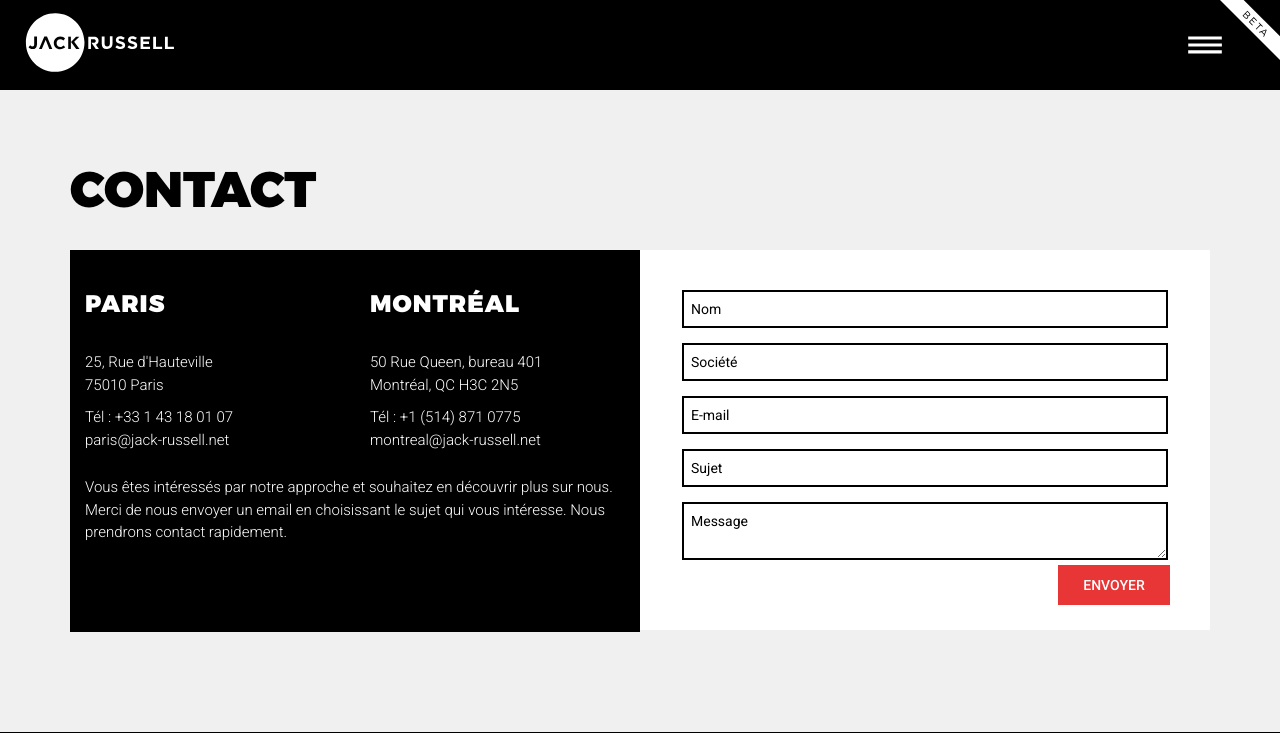
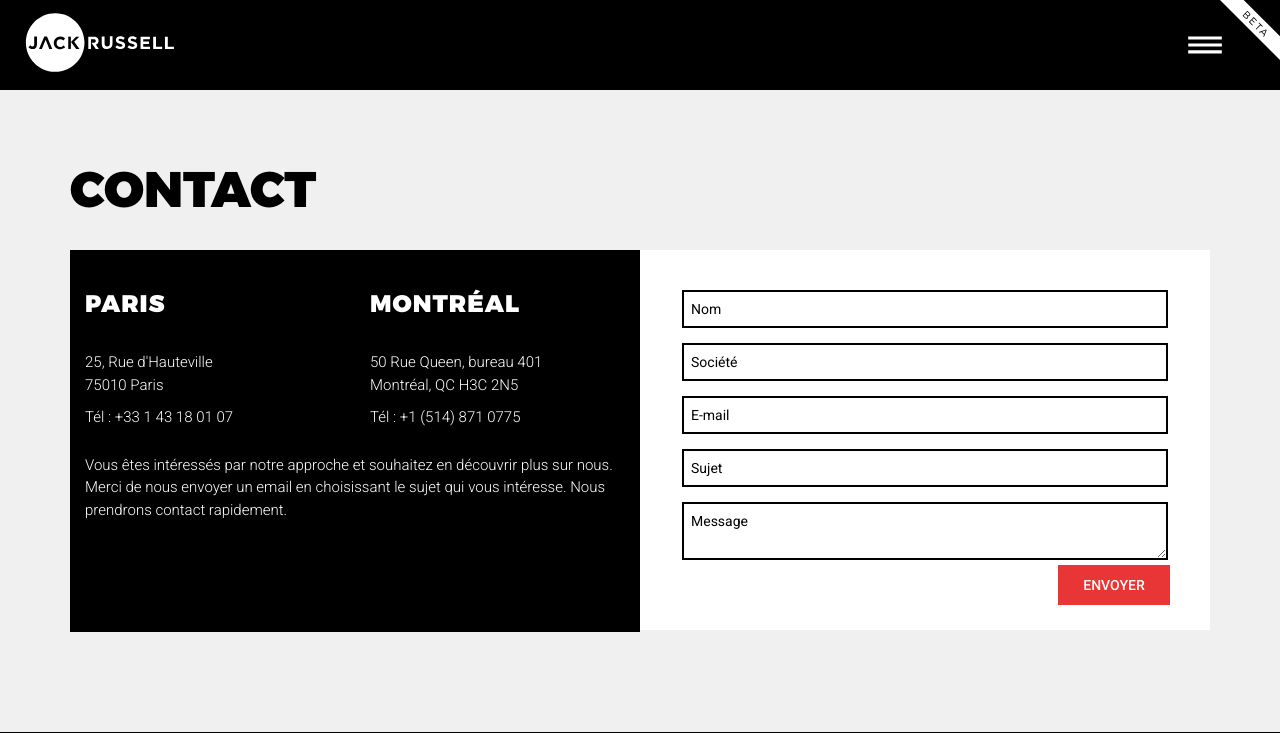
Before and after one commit to RicardoManigat/jr-jack-russell.fr, a PHP site: page /contact in a window 1280 px wide; the page is wider, and only the part inside the window is pictured. Shown: the top 733 px of that part. Run offline with PHP 8.4, Linux system fonts and the light colour scheme.

Commit message:
Suppression des emails affichés à coté du formulaire de contact.

```diff
--- a/includes/pages/contact.php
+++ b/includes/pages/contact.php
@@ -12,13 +12,13 @@
                     <div class="col-sm-6 agence-detail">
                         <h3>PARIS</h3>
                         <p class="address">25, Rue d'Hauteville<br>75010 Paris</p>
-                        <p class="address">Tél : +33 1 43 18 01 07<br>paris@jack-russell.net</p>
+                        <p class="address">Tél : +33 1 43 18 01 07<br></p>
                     </div>
 
                     <div class="col-sm-6 agence-detail">
                         <h3>MONTR&Eacute;AL</h3>
                         <p class="address">50 Rue Queen, bureau 401<br>Montréal, QC H3C 2N5</p>
-                        <p class="address">Tél : +1 (514) 871 0775<br>montreal@jack-russell.net</p>
+                        <p class="address">Tél : +1 (514) 871 0775<br></p>
                     </div>
                     </div>
                     <div class="row">
```
